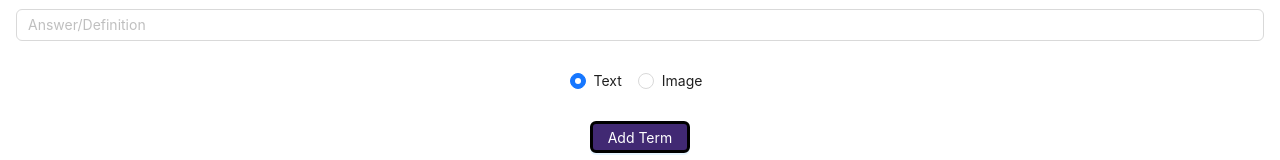
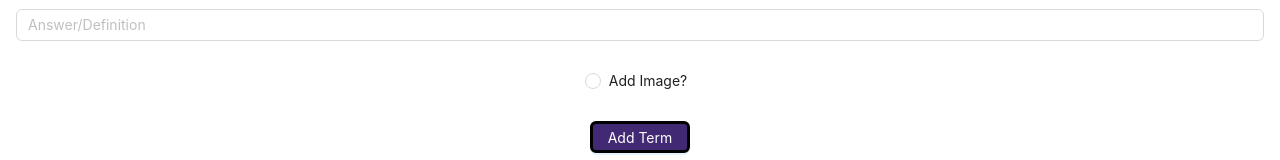
Before and after one commit to Highzahawk/Graviton, a React (Create React App) app: page /CreateFlashcard in a window 1280 px wide. Shown: the part 127-287 px from the top of the page. Built offline with nearby package versions, Linux system fonts and the light colour scheme.

Commit message:
Update CreateFlashcard.js

```diff
--- a/src/Pages/CreateFlashcard.js
+++ b/src/Pages/CreateFlashcard.js
@@ -45,8 +45,7 @@ const CreateFlashcard = ({ onAddFlashcard }) => {
       </Form.Item>
       <Form.Item>
         <Radio.Group value={formData.type} onChange={handleChange} name="type">
-          <Radio value="text">Text</Radio>
-          <Radio value="image">Image</Radio>
+          <Radio value="image">Add Image?</Radio>
         </Radio.Group>
       </Form.Item>
       <Form.Item>
```
